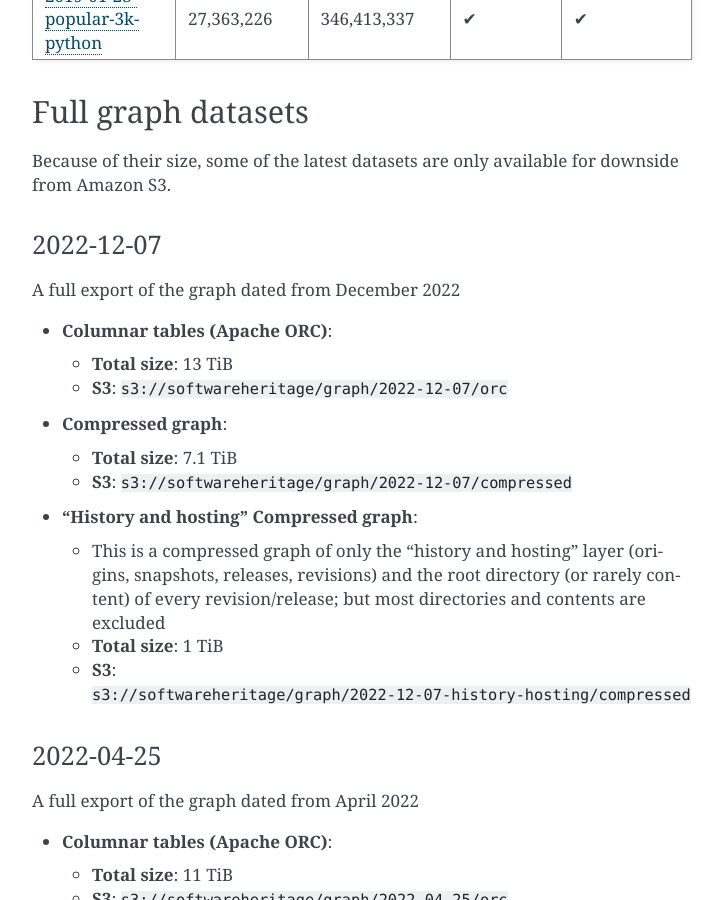
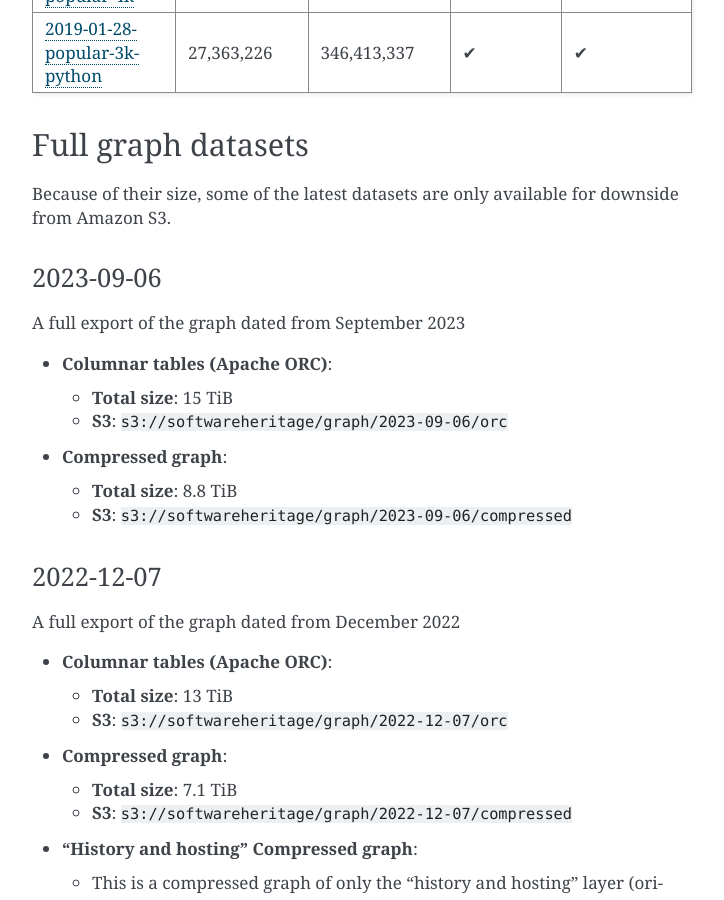
Before and after one commit to SoftwareHeritage/swh-dataset, a Sphinx documentation site: the page built from docs/graph/dataset.rst, in a window 1280 px wide and 900 px high, scrolled down 1216 px. Shown: the whole window, without its empty margins (388-1112 px from the left). Built offline with Sphinx 7.4.7, drawn with Linux system fonts in a browser that asks for light colours; some of the changed text lies outside the part shown.

Commit message:
Advertise 2023-09-06 dataset

```diff
--- a/docs/graph/dataset.rst
+++ b/docs/graph/dataset.rst
@@ -37,6 +37,12 @@
      - # Edges
      - Columnar
      - Compressed
+
+   * - `2023-09-06`_
+     - 34,121,566,250
+     - 517,399,308,984
+     - ✔
+     - ✔
 
    * - `2022-12-07`_
      - 27,397,574,122
@@ -121,6 +127,21 @@
 
 Because of their size, some of the latest datasets are only available for
 downside from Amazon S3.
+
+2023-09-06
+~~~~~~~~~~
+
+A full export of the graph dated from September 2023
+
+- **Columnar tables (Apache ORC)**:
+
+  - **Total size**: 15 TiB
+  - **S3**: ``s3://softwareheritage/graph/2023-09-06/orc``
+
+- **Compressed graph**:
+
+  - **Total size**: 8.8 TiB
+  - **S3**: ``s3://softwareheritage/graph/2023-09-06/compressed``
 
 2022-12-07
 ~~~~~~~~~~
```
